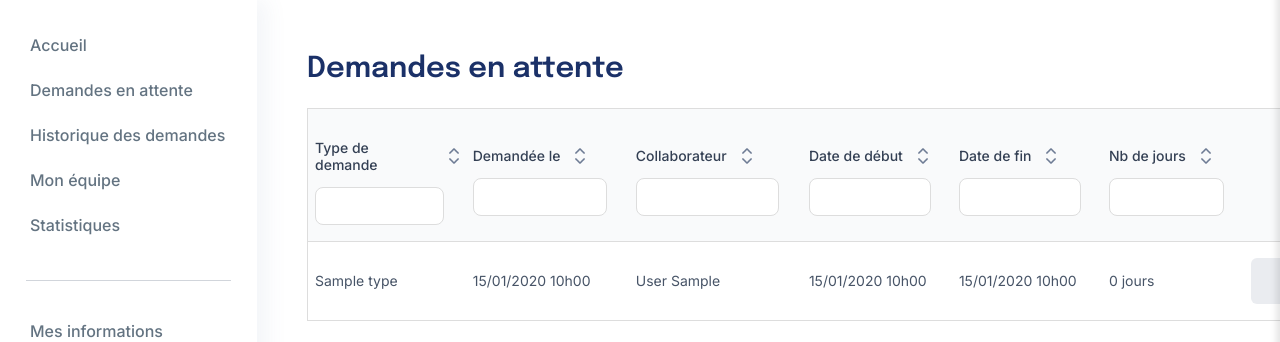
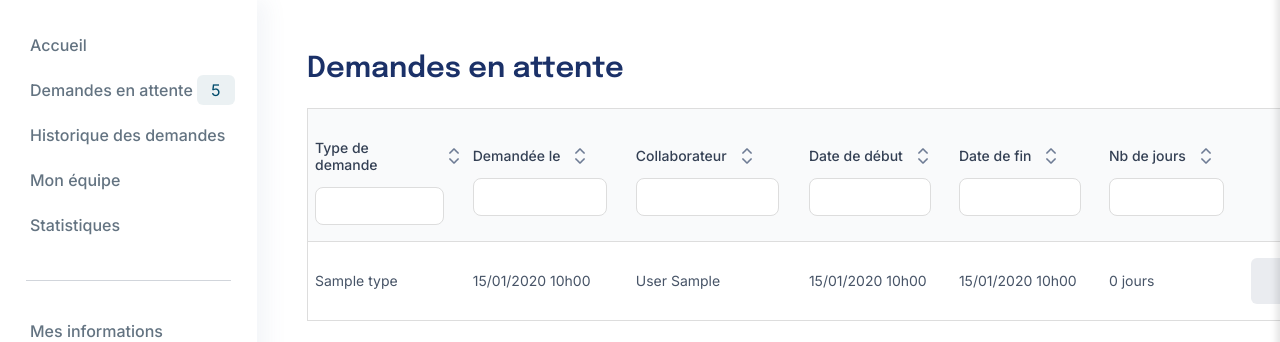
Before and after one commit to Reyan403/Projet-cong-facile, a PHP site: page /demandes-attente.php in a window 1280 px wide. Shown: the part 97-439 px from the top of the page. Run offline with PHP 8.4, Linux system fonts and the light colour scheme; the visitor is signed in with stand-in values (Sample User, id 1); tables that the repository leaves empty or names only in its code hold one stand-in row (values such as "Sample post").

Commit message:
Début du nombre de demande

```diff
--- a/includes/menu-manager.php
+++ b/includes/menu-manager.php
@@ -19,7 +19,7 @@
             <div class="content-menu">
                 <div class="other-menu">
                     <a href="./accueil2.php">Accueil</a>
-                    <a href="demandes-attente.php">Demandes en attente</a>
+                    <a href="demandes-attente.php">Demandes en attente <span class="number-requests">5</span></a>
                     <a href="">Historique des demandes</a>
                     <a href="">Mon équipe</a>
                     <a href="">Statistiques</a>
--- a/style.css
+++ b/style.css
@@ -134,11 +134,7 @@ header{
         width: 45px;
     }
 }
-
-/* -----------------------CONNEXION--------------------------------- */
-.bloc {
-    display: flex;
-}
+/* --------------------------------SIDEBAR MANAGER-COLLABORATEUR------------------------------------------------- */
 
 .sidebar {
     width: 280px;
@@ -197,6 +193,21 @@ header{
     background-color: #cdcdf921;
     padding-top: 10px;
     padding-bottom: 15px;
+}
+
+.number-requests {
+    background-color: #004C6C14;
+    padding: 5px 14px;
+    border-radius: 6px;
+    font-size: 16px;
+    font-weight: 400;
+    font-family: 'Inter';
+    color: #004C6C;
+}
+
+/* -----------------------CONNEXION--------------------------------- */
+.bloc {
+    display: flex;
 }
 
 #email {
```
